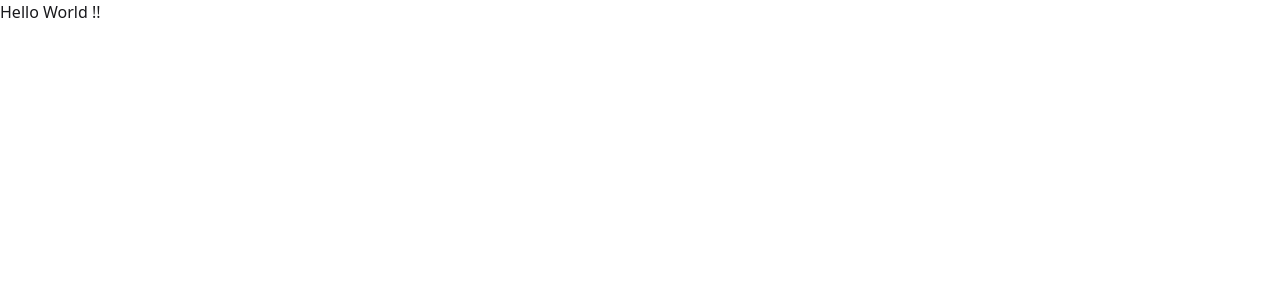
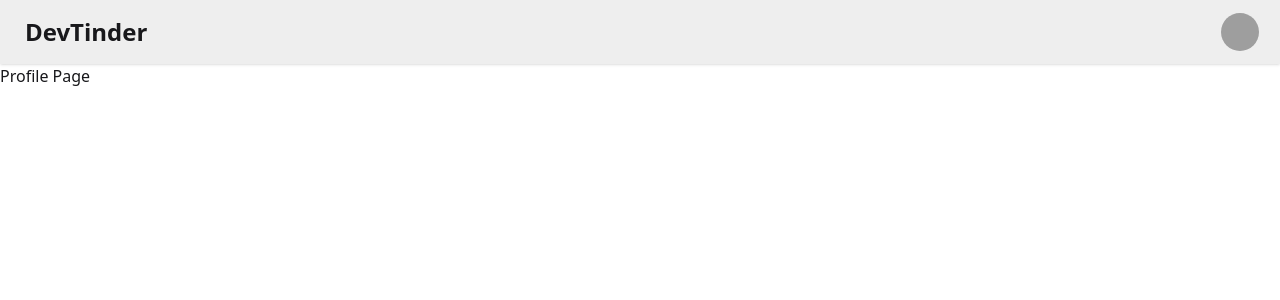
Before and after one commit to AmitMishra99/Dev_Tinder, a React (Vite) app: page /profile in a window 1280 px wide. Shown: the top 300 px of the page. Built offline with nearby package versions, Linux system fonts and the light colour scheme; grey boxes are pictures that could not be loaded.

Commit message:
navbar completed

```diff
--- a/src/App.jsx
+++ b/src/App.jsx
@@ -1,11 +1,20 @@
-import React from 'react'
+import React from "react";
+import { BrowserRouter, Route, Routes } from "react-router-dom";
+import Body from "./components/Body";
+import Login from "./components/login";
+import Profile from "./components/Profile";
 
 const App = () => {
   return (
-    <>
-      <h1>Hello World !!</h1>
-    </>
-  )
-}
+    <BrowserRouter basename="/">
+      <Routes>
+        <Route path="/" element={<Body />}>
+          <Route path="/login" element={<Login />} />
+          <Route path="/profile" element={<Profile />} />
+        </Route>
+      </Routes>
+    </BrowserRouter>
+  );
+};
 
-export default App
+export default App;
--- /dev/null
+++ b/src/components/Body.jsx
@@ -0,0 +1,14 @@
+import React from "react";
+import Navbar from "./Navbar";
+import { Outlet } from "react-router-dom";
+
+const Body = () => {
+  return (
+    <div>
+      <Navbar />
+      <Outlet />
+    </div>
+  );
+};
+
+export default Body;
--- /dev/null
+++ b/src/components/Login.jsx
@@ -0,0 +1,11 @@
+import React from 'react'
+
+const Login = () => {
+  return (
+    <div>
+      <h1>Login Page</h1>
+    </div>
+  )
+}
+
+export default Login
--- /dev/null
+++ b/src/components/Navbar.jsx
@@ -0,0 +1,43 @@
+import React from "react";
+
+const Navbar = () => {
+  return (
+    <div className="navbar bg-base-300 shadow-sm ">
+      <div className="flex-1">
+        <a className="btn btn-ghost text-2xl">DevTinder</a>
+      </div>
+      <div className="flex gap-2">
+        <div className="dropdown dropdown-end mx-3">
+          <div
+            tabIndex={0}
+            role="button"
+            className="btn btn-ghost btn-circle avatar"
+          >
+            <div className="w-10 rounded-full">
+              <img
+                alt="Tailwind CSS Navbar component"
+                src="https://img.daisyui.com/images/stock/photo-1534528741775-53994a69daeb.webp"
+              />
+            </div>
+          </div>
+          <ul
+            tabIndex="-1"
+            className="menu bg-base-200 menu-sm dropdown-content rounded-box z-1 mt-3 w-52 p-2 shadow"
+          >
+            <li className="text-2xl">
+              <a className="justify-between">Profile</a>
+            </li>
+            <li>
+              <a>Settings</a>
+            </li>
+            <li>
+              <a>Logout</a>
+            </li>
+          </ul>
+        </div>
+      </div>
+    </div>
+  );
+};
+
+export default Navbar;
--- /dev/null
+++ b/src/components/Profile.jsx
@@ -0,0 +1,11 @@
+import React from "react";
+
+const Profile = () => {
+  return (
+    <div>
+      <h1>Profile Page</h1>
+    </div>
+  );
+};
+
+export default Profile;
```
Also changed, not shown: 1 other file (tests, documents, lock files or other folders).
